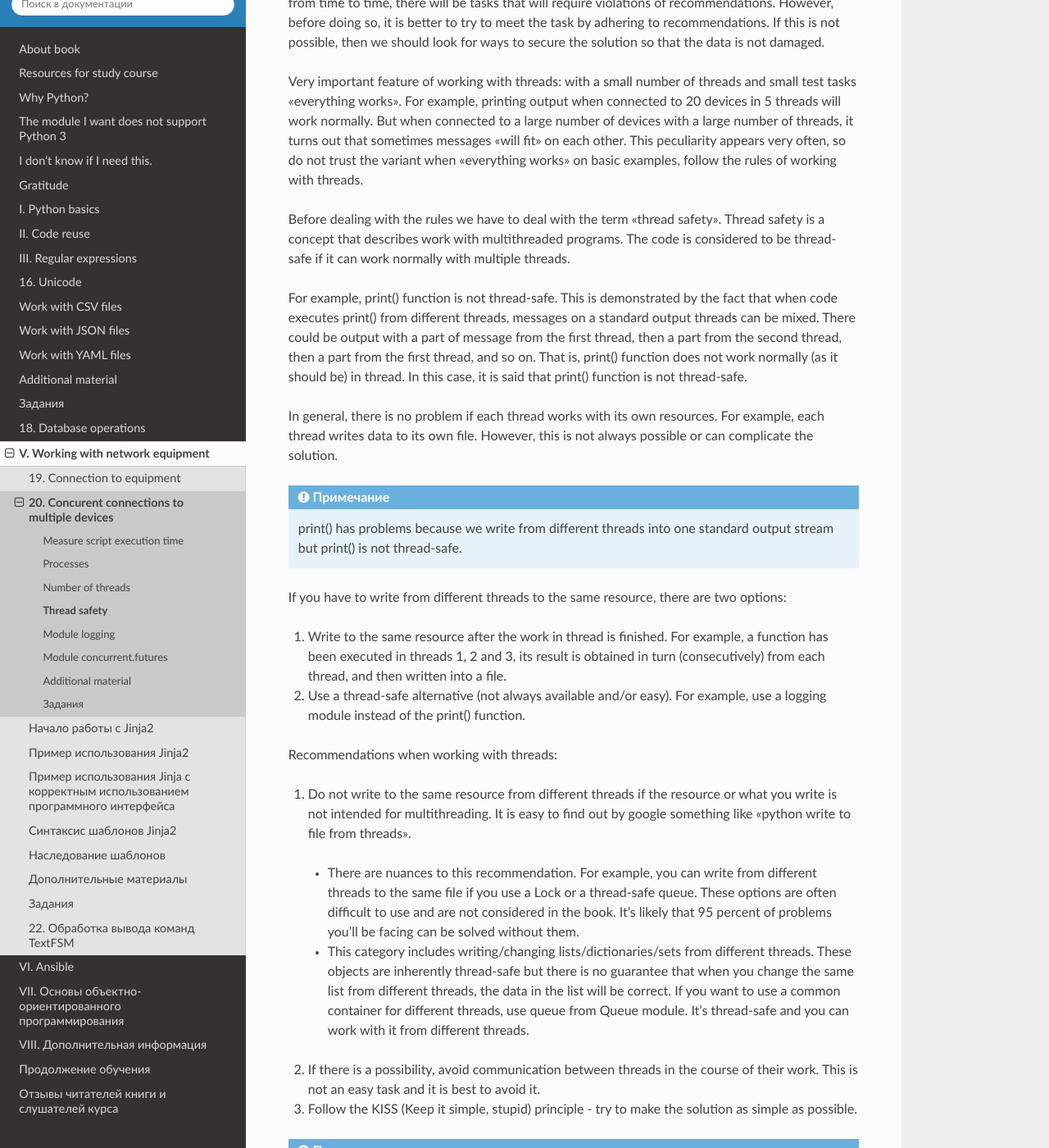
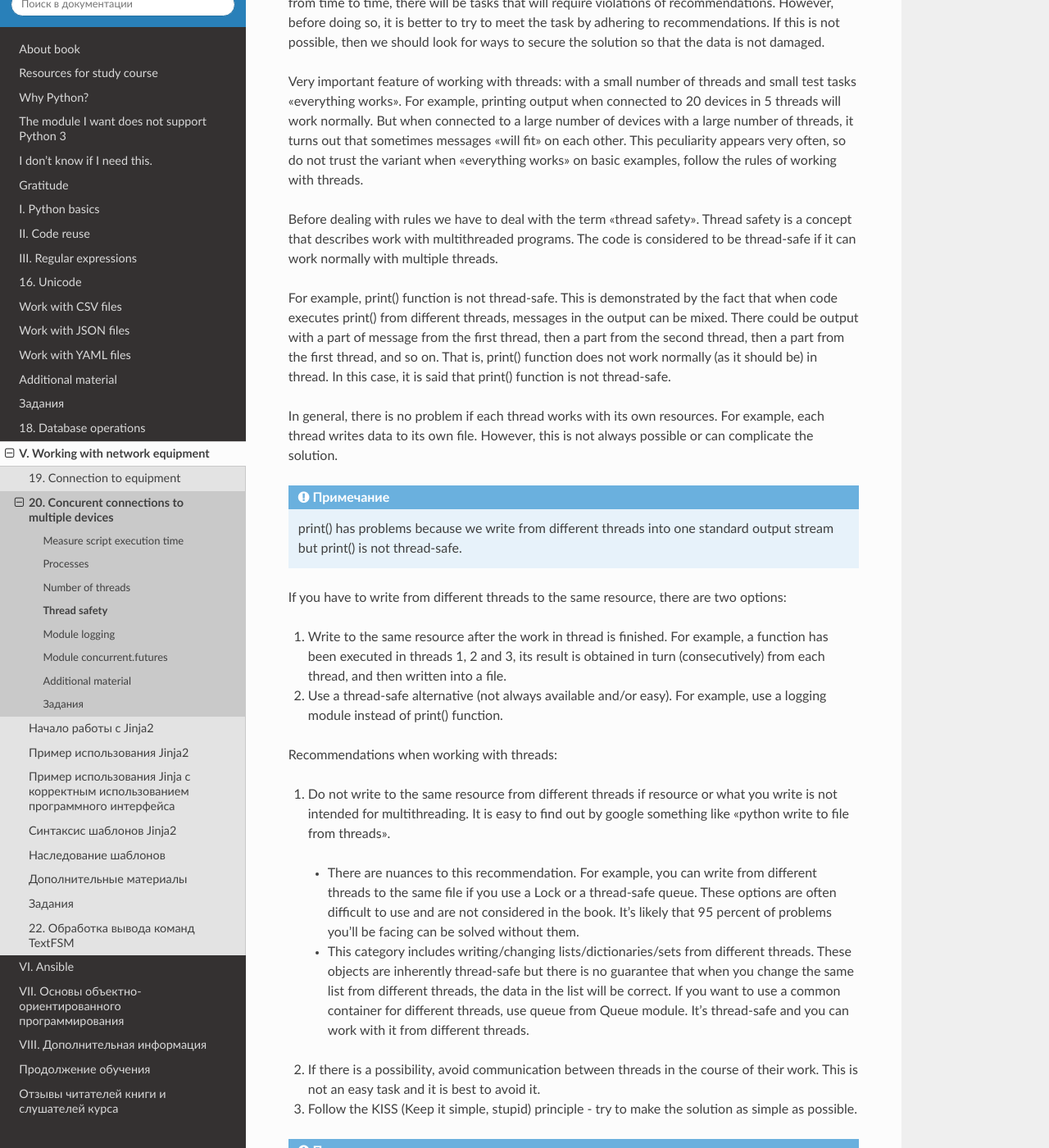
Before and after one commit to Aidar5/nattoeng, a Sphinx documentation site: the page built from docs/source/book/20_concurrent_connections/thread_safety.rst, in a window 1280 px wide and 1400 px high, scrolled down 287 px. Shown: the whole window at 82% size. Built offline with Sphinx 7.4.7 and the Read the Docs theme 2.0.0, drawn with Linux system fonts in a browser that asks for light colours; pages that are not in the unit, such as notebooks, are missing from menus; some of the changed text lies outside the part shown.

Commit message:
Update thread_safety.rst

```diff
--- a/docs/source/book/20_concurrent_connections/thread_safety.rst
+++ b/docs/source/book/20_concurrent_connections/thread_safety.rst
@@ -5,9 +5,9 @@ When working with threads there are several recommendations and rules. If they a
 
 Very important feature of working with threads: with a small number of threads and small test tasks "everything works". For example, printing output when connected to 20 devices in 5 threads will work normally. But when connected to a large number of devices with a large number of threads, it turns out that sometimes messages "will fit" on each other. This peculiarity appears very often, so do not trust the variant when "everything works" on basic examples, follow the rules of working with threads.
 
-Before dealing with the rules we have to deal with the term "thread safety". Thread safety is a concept that describes work with multithreaded programs. The code is considered to be thread-safe if it can work normally with multiple threads.
+Before dealing with rules we have to deal with the term "thread safety". Thread safety is a concept that describes work with multithreaded programs. The code is considered to be thread-safe if it can work normally with multiple threads.
 
-For example, print() function is not thread-safe. This is demonstrated by the fact that when code executes print() from different threads, messages on a standard output threads can be mixed. There could be output with a part of message from the first thread, then a part from the second thread, then a part from the first thread, and so on. That is, print() function does not work normally (as it should be) in thread. In this case, it is said that print() function is not  thread-safe.
+For example, print() function is not thread-safe. This is demonstrated by the fact that when code executes print() from different threads, messages in the output can be mixed. There could be output with a part of message from the first thread, then a part from the second thread, then a part from the first thread, and so on. That is, print() function does not work normally (as it should be) in thread. In this case, it is said that print() function is not  thread-safe.
 
 In general, there is no problem if each thread works with its own resources. For example, each thread writes data to its own file. However, this is not always possible or can complicate the solution.
 
@@ -18,11 +18,11 @@ In general, there is no problem if each thread works with its own resources. For
 If you have to write from different threads to the same resource, there are two options:
 
 1. Write to the same resource after the work in thread is finished. For example, a function has been executed in threads 1, 2 and 3, its result is obtained in turn (consecutively) from each thread, and then written into a file.
-2. Use a thread-safe alternative (not always available and/or easy). For example, use a logging module instead of the print() function.
+2. Use a thread-safe alternative (not always available and/or easy). For example, use a logging module instead of print() function.
 
 Recommendations when working with threads:
 
-1. Do not write to the same resource from different threads if the resource or what you write is not intended for multithreading. It is easy to find out by google something like "python write to file from threads".
+1. Do not write to the same resource from different threads if resource or what you write is not intended for multithreading. It is easy to find out by google something like "python write to file from threads".
 
   * There are nuances to this recommendation. For example, you can write from different threads to the same file if you use a Lock or a thread-safe queue. These options are often difficult to use and are not considered in the book. It’s likely that 95 percent of problems you’ll be facing can be solved without them.
   * This category includes writing/changing lists/dictionaries/sets from different threads. These objects are inherently thread-safe but there is no guarantee that when you change the same list from different threads, the data in the list will be correct. If you want to use a common container for different threads, use queue from Queue module. It’s thread-safe and you can work with it from different threads.
@@ -35,6 +35,6 @@ Recommendations when working with threads:
     These recommendations are generally written for those who are just beginning to program on Python. However, they tend to be relevant to most programmers who write applications for users rather than frameworks.
 
 
-Module concurrent.futures, which will be considered further, simplifies the implementation of the first principle "Do not write to the same resource from different threads... ". The module interface itself encourages this, but of course it does not prohibit breaking it.
+Module concurrent.futures which will be considered further, simplifies implementation of the first principle "Do not write to the same resource from different threads... ". The module interface itself encourages this, but of course it does not prohibit breaking it.
 
 However, before getting to know concurrent.futures, you should consider the fundamentals of logging module. It will be used instead of print() function which is not inherently thread-safe.
```
